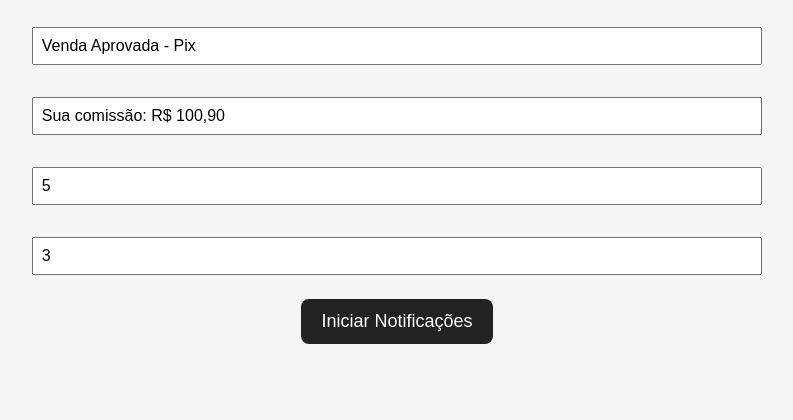
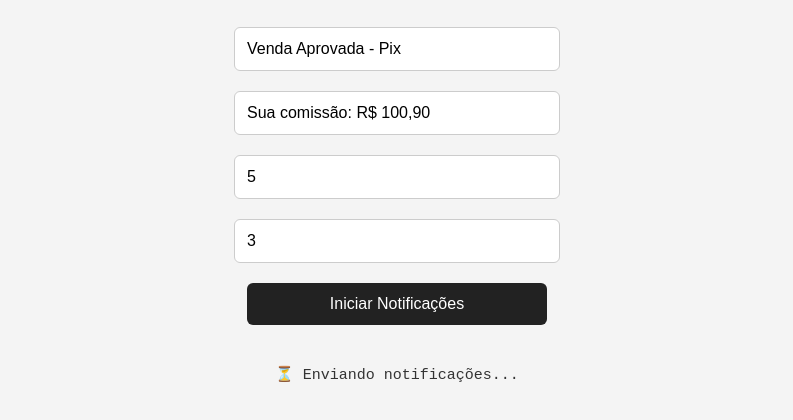
Before and after one commit to BreninhoS2/Notifica-es-, a plain HTML site: page index.html in a window 1280 px wide. Both pictures are taken after a click on the button "Iniciar Notificações". Shown: the part 110-530 px from the top of the page, without its empty margins (243-1036 px from the left). Drawn offline with Linux system fonts and the light colour scheme.

Commit message:
index.html

```diff
--- a/index.html
+++ b/index.html
@@ -2,58 +2,61 @@
 <html lang="pt-BR">
 <head>
   <meta charset="UTF-8">
-  <title>Gerador de Notificações</title>
+  <title>🔔 Simulador de Notificações</title>
   <style>
     body {
       font-family: Arial, sans-serif;
       text-align: center;
       padding: 40px;
-      background-color: #f5f5f5;
+      background-color: #f4f4f4;
+    }
+    input, button {
+      margin: 10px;
+      padding: 12px;
+      font-size: 16px;
+      border-radius: 6px;
+      border: 1px solid #ccc;
+      width: 80%;
+      max-width: 300px;
     }
     button {
-      font-size: 18px;
-      padding: 12px 20px;
       background-color: #222;
-      color: white;
+      color: #fff;
       border: none;
-      border-radius: 8px;
       cursor: pointer;
     }
-    input {
-      padding: 8px;
-      margin: 8px;
-      font-size: 16px;
-      width: 60%;
+    h1 {
+      margin-bottom: 20px;
     }
-    .campo {
-      margin-bottom: 16px;
+    #log {
+      margin-top: 30px;
+      font-family: monospace;
+      font-size: 15px;
+      color: #333;
     }
   </style>
 </head>
 <body>
   <h1>🔔 Simulador de Notificações</h1>
 
-  <div class="campo">
-    <input type="text" id="titulo" placeholder="Título da notificação" value="Venda Aprovada - Pix">
-  </div>
-  <div class="campo">
-    <input type="text" id="texto" placeholder="Texto da notificação" value="Sua comissão: R$ 100,90">
-  </div>
-  <div class="campo">
-    <input type="number" id="quantidade" placeholder="Número de notificações" value="5">
-  </div>
-  <div class="campo">
-    <input type="number" id="intervalo" placeholder="Intervalo (segundos)" value="3">
-  </div>
+  <input type="text" id="titulo" placeholder="Título da notificação" value="Venda Aprovada - Pix"><br>
+  <input type="text" id="mensagem" placeholder="Texto da notificação" value="Sua comissão: R$ 100,90"><br>
+  <input type="number" id="quantidade" placeholder="Quantidade de notificações" value="5"><br>
+  <input type="number" id="intervalo" placeholder="Intervalo (segundos)" value="3"><br>
 
   <button onclick="enviarNotificacoes()">Iniciar Notificações</button>
+
+  <div id="log"></div>
 
   <script>
     function enviarNotificacoes() {
       const titulo = document.getElementById("titulo").value;
-      const texto = document.getElementById("texto").value;
+      const mensagem = document.getElementById("mensagem").value;
       const quantidade = parseInt(document.getElementById("quantidade").value);
-      const intervalo = parseInt(document.getElementById("intervalo").value) * 1000;
+      const intervaloSeg = parseInt(document.getElementById("intervalo").value);
+      const intervalo = intervaloSeg > 0 ? intervaloSeg * 1000 : 1000; // mínimo de 1s
+      const log = document.getElementById("log");
+      log.innerHTML = "⏳ Enviando notificações...<br>";
 
       if (!("Notification" in window)) {
         alert("Este navegador não suporta notificações.");
@@ -66,16 +69,18 @@
           return;
         }
 
-        let contador = 0;
+        let count = 0;
         const timer = setInterval(() => {
           new Notification(titulo, {
-            body: texto,
-            icon: "https://i.imgur.com/WZy5Wxp.png" // Ícone genérico, pode alterar
+            body: mensagem,
+            icon: "https://i.imgur.com/WZy5Wxp.png" // Ícone opcional
           });
+          log.innerHTML += `✅ Notificação ${count + 1} enviada<br>`;
 
-          contador++;
-          if (contador >= quantidade) {
+          count++;
+          if (count >= quantidade) {
             clearInterval(timer);
+            log.innerHTML += `✔️ Todas as notificações foram enviadas.`;
           }
         }, intervalo);
       });
```
